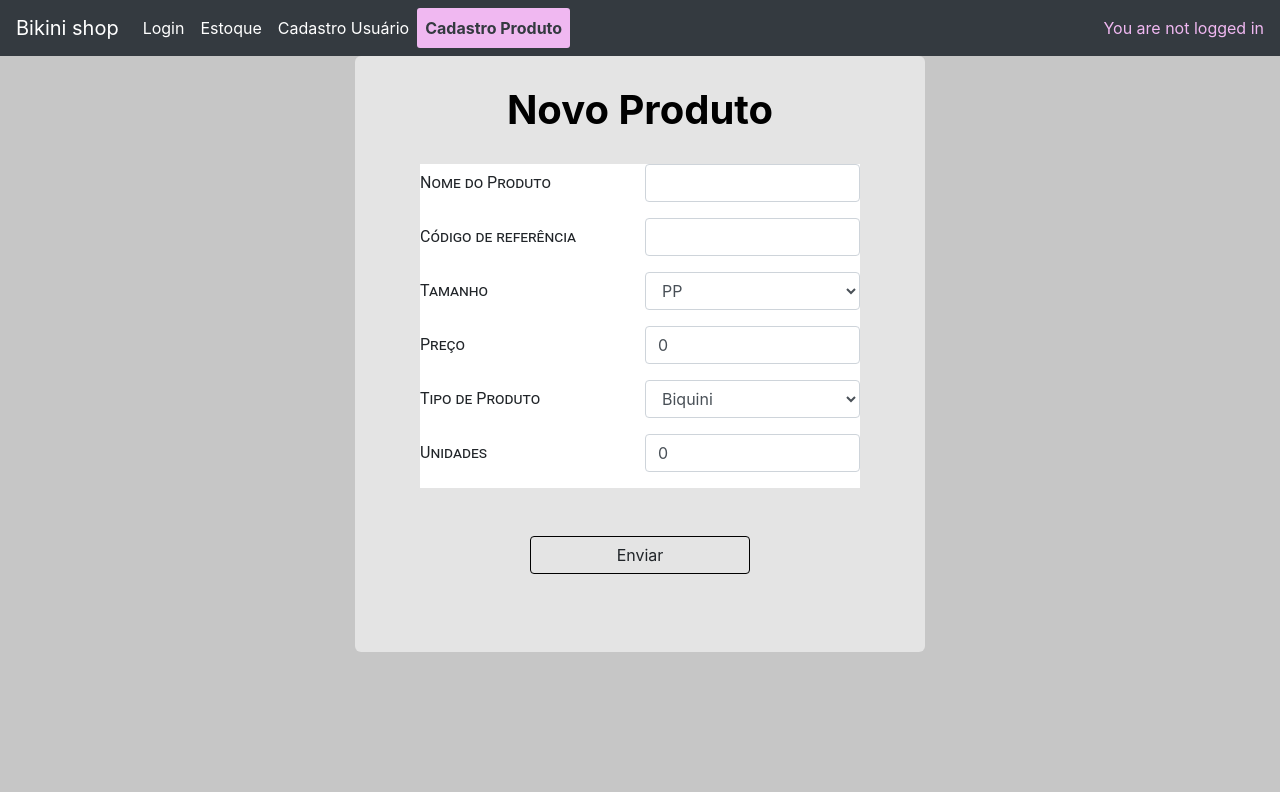
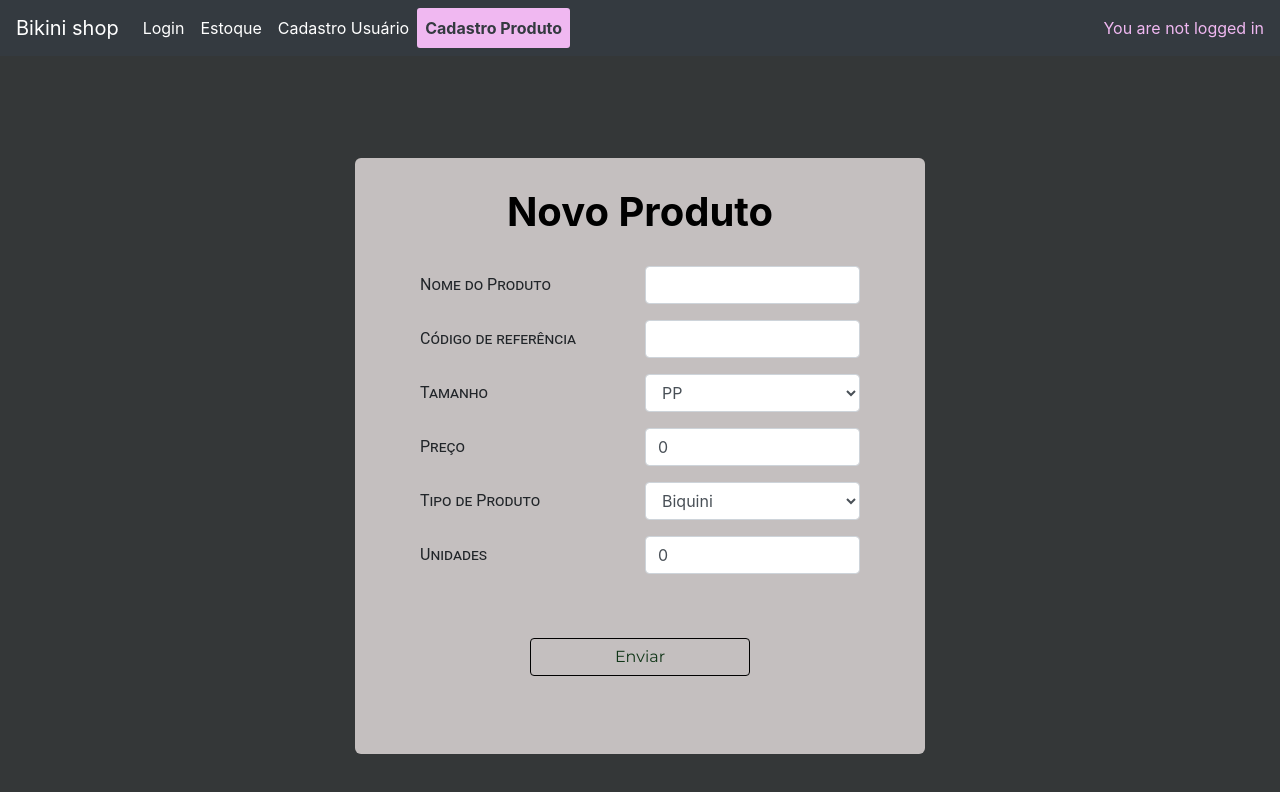
Before and after one commit to LeandroGripp/Bikini-Shop, a React (Create React App) app: page /CadastroProduto in a window 1280 px wide. Shown: the top 792 px of the page. Built offline with nearby package versions, Linux system fonts and the light colour scheme.

Commit message:
Atualização visual

```diff
--- a/public/index.html
+++ b/public/index.html
@@ -2,8 +2,9 @@
 <html lang="en">
   <head>
     <meta charset="utf-8" />
-    <link rel="icon" href="%PUBLIC_URL%/favicon.png" />
+    <link rel="icon" href="%PUBLIC_URL%/icone.png" />
     <link rel="stylesheet" href="./global.css" />
+    <link href="https://fonts.googleapis.com/css2?family=Montserrat:ital,wght@0,100;0,200;0,300;0,400;0,500;0,600;0,700;0,800;0,900;1,100;1,200;1,300;1,400;1,500;1,600;1,700;1,800;1,900&display=swap" rel="stylesheet">
     <meta name="viewport" content="width=device-width, initial-scale=1" />
     <meta name="theme-color" content="#000000" />
     <meta
--- a/src/App.css
+++ b/src/App.css
@@ -4,7 +4,7 @@
 }
 
 .routesContainer {
-  background-color: #aaaa;
+  background-color: #343738;
   /*background-image: -webkit-linear-gradient(rgba(147, 14, 255, 0.667), #09d1b0);*/
   min-height: 100vh;
   display: flex;
--- a/src/Components/CadastroProduto/CadastroProduto.css
+++ b/src/Components/CadastroProduto/CadastroProduto.css
@@ -3,6 +3,9 @@
   margin-top: 20px;
   justify-content: center;
   width: 50%;
+  font-family: Montserrat;
+  color: #113618;
+
 }
 .mbtn:hover {
   color: white;
@@ -26,7 +29,7 @@
 
 .caixa {
   max-width: 750px;
-  background-color: rgb(228, 228, 228);
+  background-color:rgb(196, 191, 191);
   margin: auto;
   justify-content: center;
   align-items: center;
--- a/src/Components/CadastroProduto/CadastroProduto.js
+++ b/src/Components/CadastroProduto/CadastroProduto.js
@@ -74,8 +74,7 @@ export function CadastroProduto(props) {
   }
 
   return (
-    <div className="h-100 d-flex flex-column align-items-center">
-      <div className="d-flex caixa flex-column">
+    <div className="h-100 caixa d-flex flex-column align-items-center">
         <h1 className="title">Novo Produto</h1>
         <div className="d-flex flex-column">
           <Form className="d-flex flex-column">
@@ -165,6 +164,6 @@ export function CadastroProduto(props) {
           </button>
         </div>
       </div>
-    </div>
+
   );
 }
--- a/src/Components/CadastroUsuario/CadastroUsuario.css
+++ b/src/Components/CadastroUsuario/CadastroUsuario.css
@@ -1,3 +1,3 @@
-form {
+.formback {
     background-color: white;
 }
--- a/src/Components/CadastroUsuario/CadastroUsuario.js
+++ b/src/Components/CadastroUsuario/CadastroUsuario.js
@@ -64,7 +64,7 @@ export function CadastroUsuario (props) {
 
   return(
       <div className="align-items-center">
-        <form className="">
+        <form className="formback">
         <h2>Cadastro de Usuários</h2>
           <ul>
 
--- a/src/Components/Login/Login.css
+++ b/src/Components/Login/Login.css
@@ -1,13 +1,13 @@
 .login {
   width: 570px;
-  height: 690px;
-  background-color: #5FE8B6;
+  height: 650px;
+  background-color: #5fe8b6;
   margin: auto;
   justify-content: center;
   display: flex;
-  position: fixed;
   padding: 65px;
-  border-radius: 4px;
+  border-radius: 10px;
+  opacity: 0.93;
 }
 
 .input {
@@ -23,26 +23,24 @@
   height: 70px;
 }
 
-.checkinput{
+.checkinput {
   font-size: medium;
   font-family: Montserrat;
   font-weight: 600;
   opacity: 0.7;
   position: relative;
   top: -40px;
-
 }
-
 
 .texto {
   font-size: xx-large;
   font-weight: 700;
   color: #343738;
   text-align: center;
-  position: relative;
-  top: -110px;
+  margin-bottom: 80px;
   font-family: Montserrat;
 }
+
 .button {
   background-color: transparent;
   border-color: transparent;
@@ -53,16 +51,15 @@
   font-size: large;
   width: 125px;
   position: relative;
-  bottom: -60px;
-
+  bottom: -40px;
 }
 
-.mbutton:hover{
-    opacity: 0.8;
-    color: black;
+.mbutton:hover {
+  opacity: 0.9;
+  color: #113618;
 }
 
-.background{
+.background {
   background-image: url(/background1.jpg);
   max-height: 100vh;
   display: flex;
@@ -72,5 +69,16 @@
   padding-top: 20px;
   background-repeat: no-repeat;
   background-size: cover;
+}
 
+.btn:hover {
+  background-color: #113618;
+  border-color: #113618;
+  font-family: Montserrat;
 }
+
+@media all and (max-width: 570px) {
+  .login {
+    width: 100%;
+  }
+}
--- a/src/Components/Login/Login.js
+++ b/src/Components/Login/Login.js
@@ -42,7 +42,7 @@ export function Login(props) {
             </FormGroup>
           </InputGroup>
           <Link to="/CadastroProduto">
-            <Button variant="outline-success" className="mx-auto">
+            <Button variant="outline-success" class="lbutton mx-auto">
               Login
             </Button>
           </Link>
--- a/src/index.css
+++ b/src/index.css
@@ -5,6 +5,7 @@ body {
     sans-serif;
   -webkit-font-smoothing: antialiased;
   -moz-osx-font-smoothing: grayscale;
+  font-family: 'Montserrat', sans-serif;
 }
 
 code {
```
Also changed, not shown: public/icone.png (added). Lines whose indentation alone changed are shown as unchanged.
